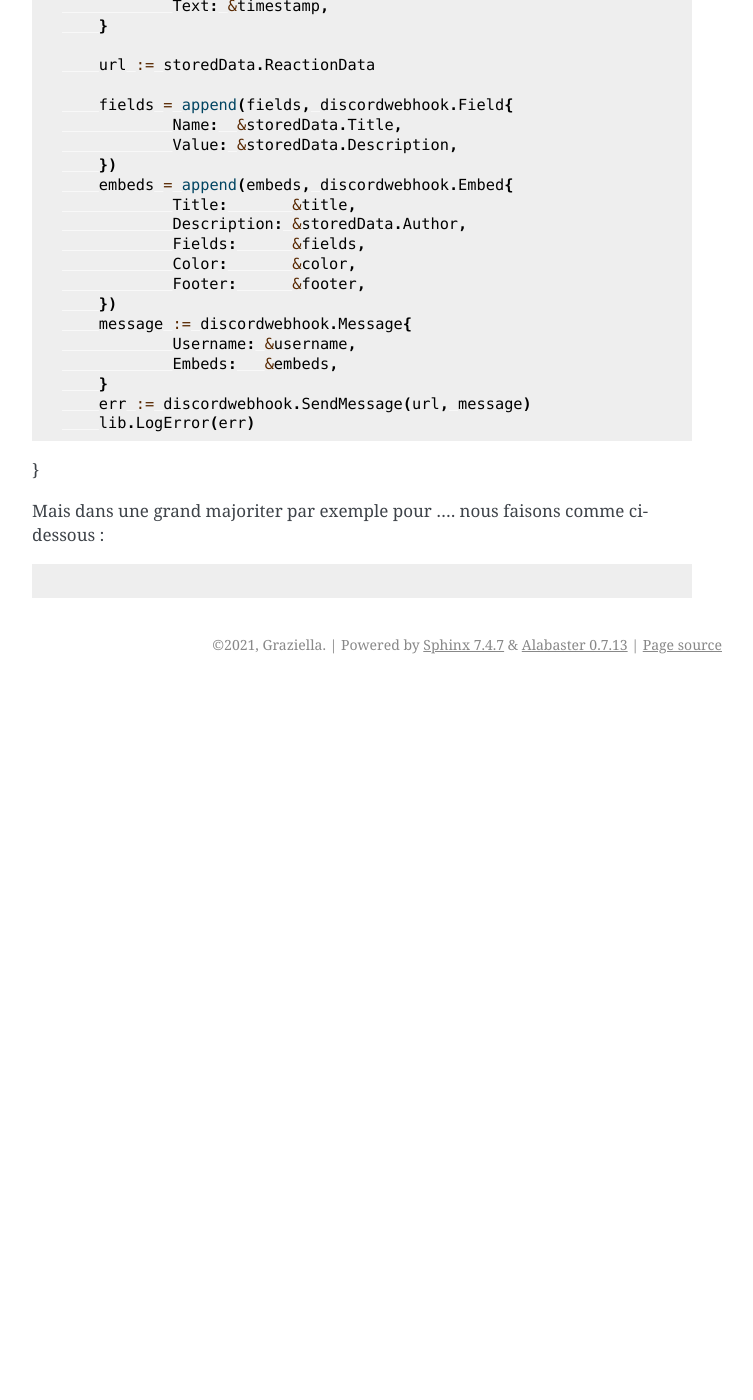
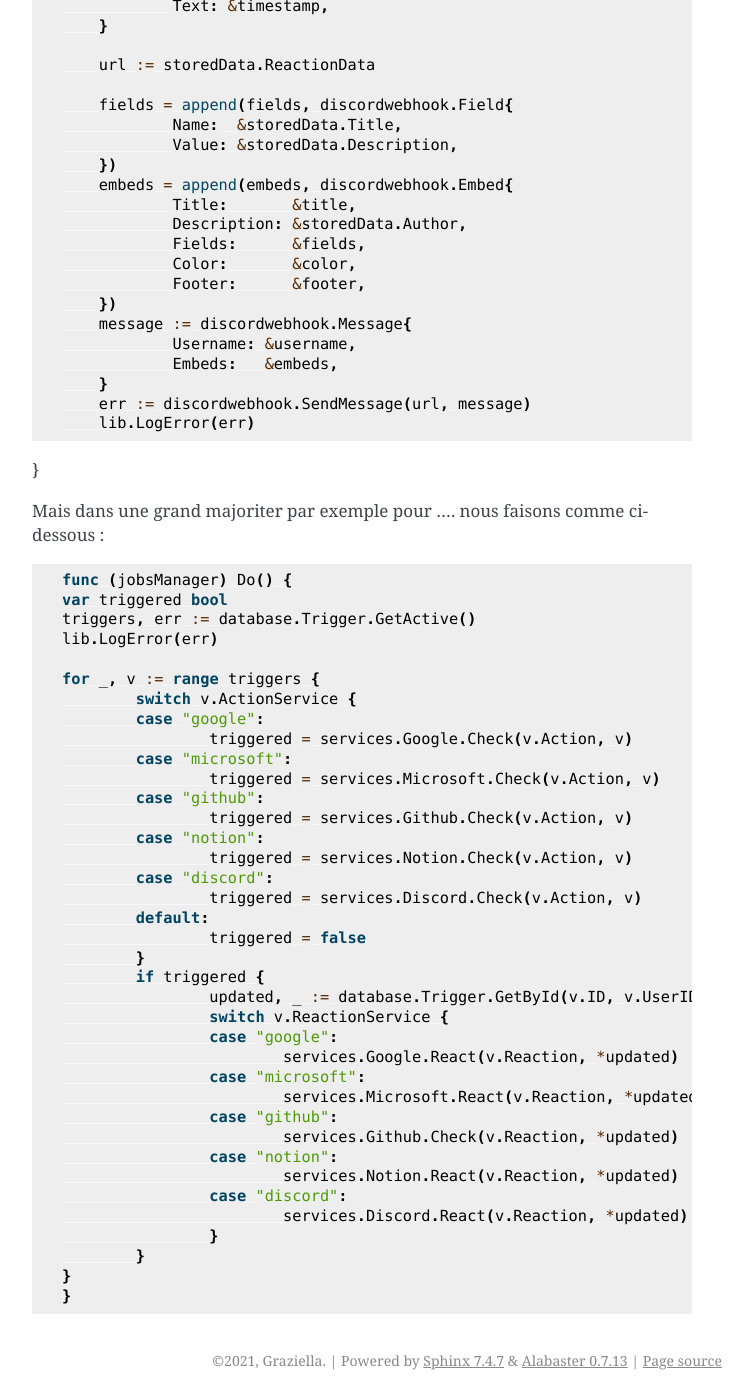
Before and after one commit to Lucas-COX/AREA, a Sphinx documentation site: the page built from doc/docs/source/details.rst, in a window 1280 px wide and 1400 px high, scrolled down 3946 px. Shown: the whole window, without its empty margins (388-1141 px from the left). Built offline with Sphinx 7.4.7, drawn with Linux system fonts in a browser that asks for light colours; before the commit the page ends 4630 px from its top, so only the background shows below that.

Commit message:
feat(doc): add reaction detail

```diff
--- a/doc/docs/source/details.rst
+++ b/doc/docs/source/details.rst
@@ -204,3 +204,41 @@ donc voici l'exemple avec un webhook :
 Mais dans une grand majoriter par exemple pour .... nous faisons comme ci-dessous :
 
 .. code-block:: go
+
+	func (jobsManager) Do() {
+	var triggered bool
+	triggers, err := database.Trigger.GetActive()
+	lib.LogError(err)
+
+	for _, v := range triggers {
+		switch v.ActionService {
+		case "google":
+			triggered = services.Google.Check(v.Action, v)
+		case "microsoft":
+			triggered = services.Microsoft.Check(v.Action, v)
+		case "github":
+			triggered = services.Github.Check(v.Action, v)
+		case "notion":
+			triggered = services.Notion.Check(v.Action, v)
+		case "discord":
+			triggered = services.Discord.Check(v.Action, v)
+		default:
+			triggered = false
+		}
+		if triggered {
+			updated, _ := database.Trigger.GetById(v.ID, v.UserID)
+			switch v.ReactionService {
+			case "google":
+				services.Google.React(v.Reaction, *updated)
+			case "microsoft":
+				services.Microsoft.React(v.Reaction, *updated)
+			case "github":
+				services.Github.Check(v.Reaction, *updated)
+			case "notion":
+				services.Notion.React(v.Reaction, *updated)
+			case "discord":
+				services.Discord.React(v.Reaction, *updated)
+			}
+		}
+	}
+	}
```
